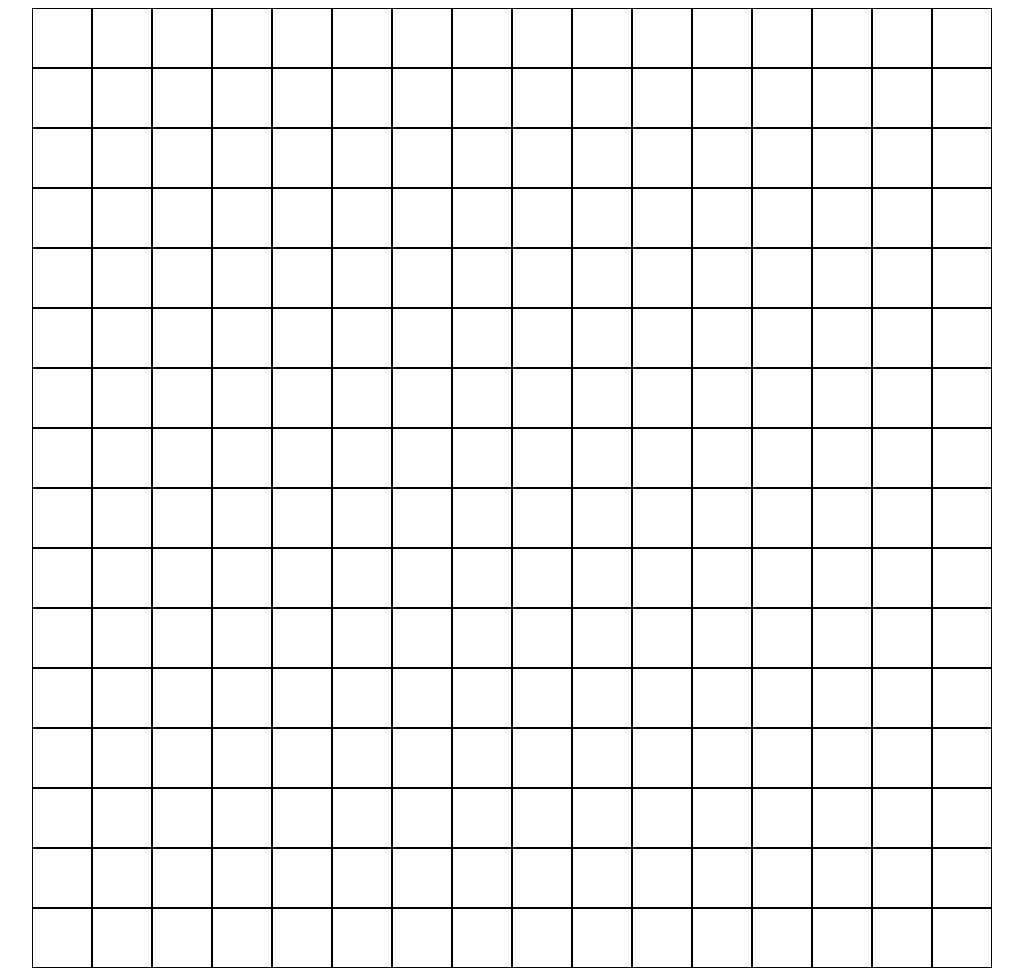
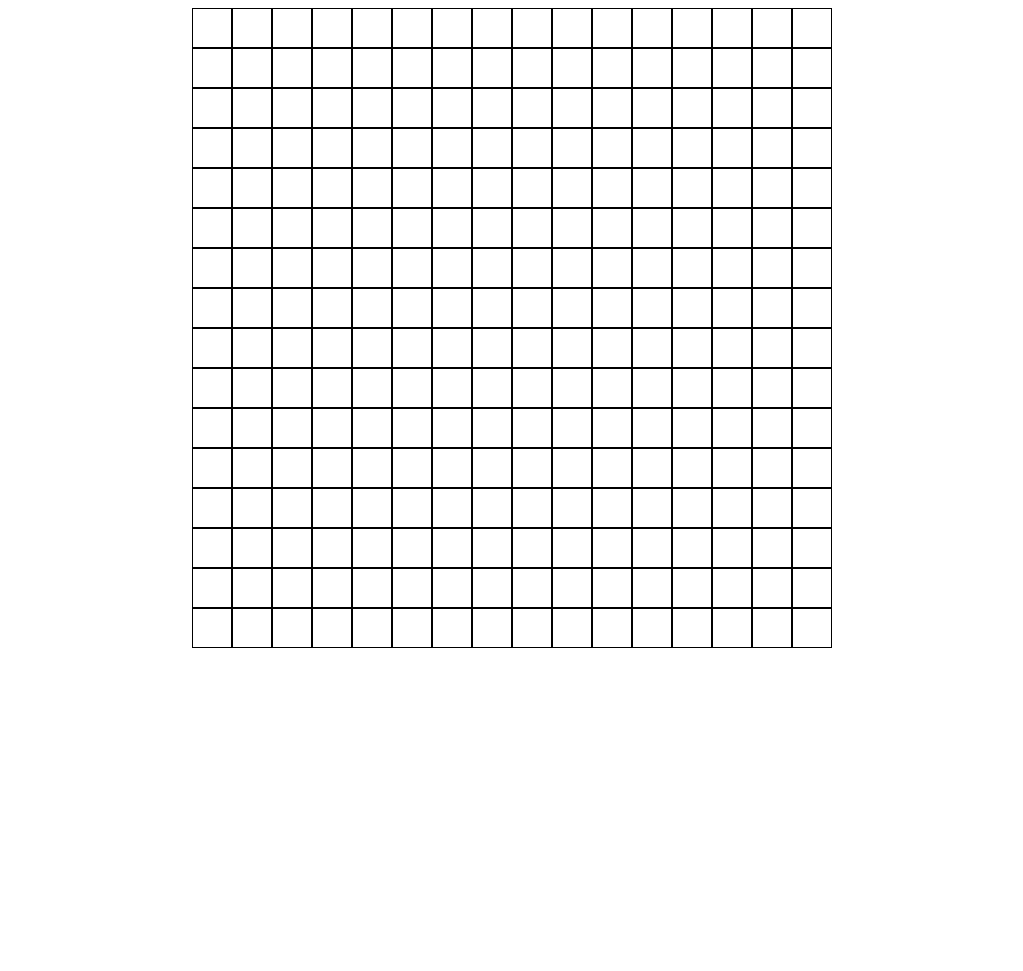
Before and after one commit to jakemadash/etch-a-sketch, a plain HTML site: page index.html in a window 1280 px wide. Shown: the whole page, without its empty margins (128-1151 px from the left). After the commit the page ends 800 px from the top, so only its background shows below. Drawn offline with Linux system fonts and the light colour scheme.

Commit message:
Downsize container for better screen fit

```diff
--- a/style.css
+++ b/style.css
@@ -1,9 +1,9 @@
 #container {
     display: grid;
-    grid-template-columns: repeat(16, 60px);
-    grid-template-rows: repeat(16, 60px);
+    grid-template-columns: repeat(16, 40px);
+    grid-template-rows: repeat(16, 40px);
     width: auto;
-    height: 960px;
+    height: 640px;
     justify-content: center;
 }
 
```
